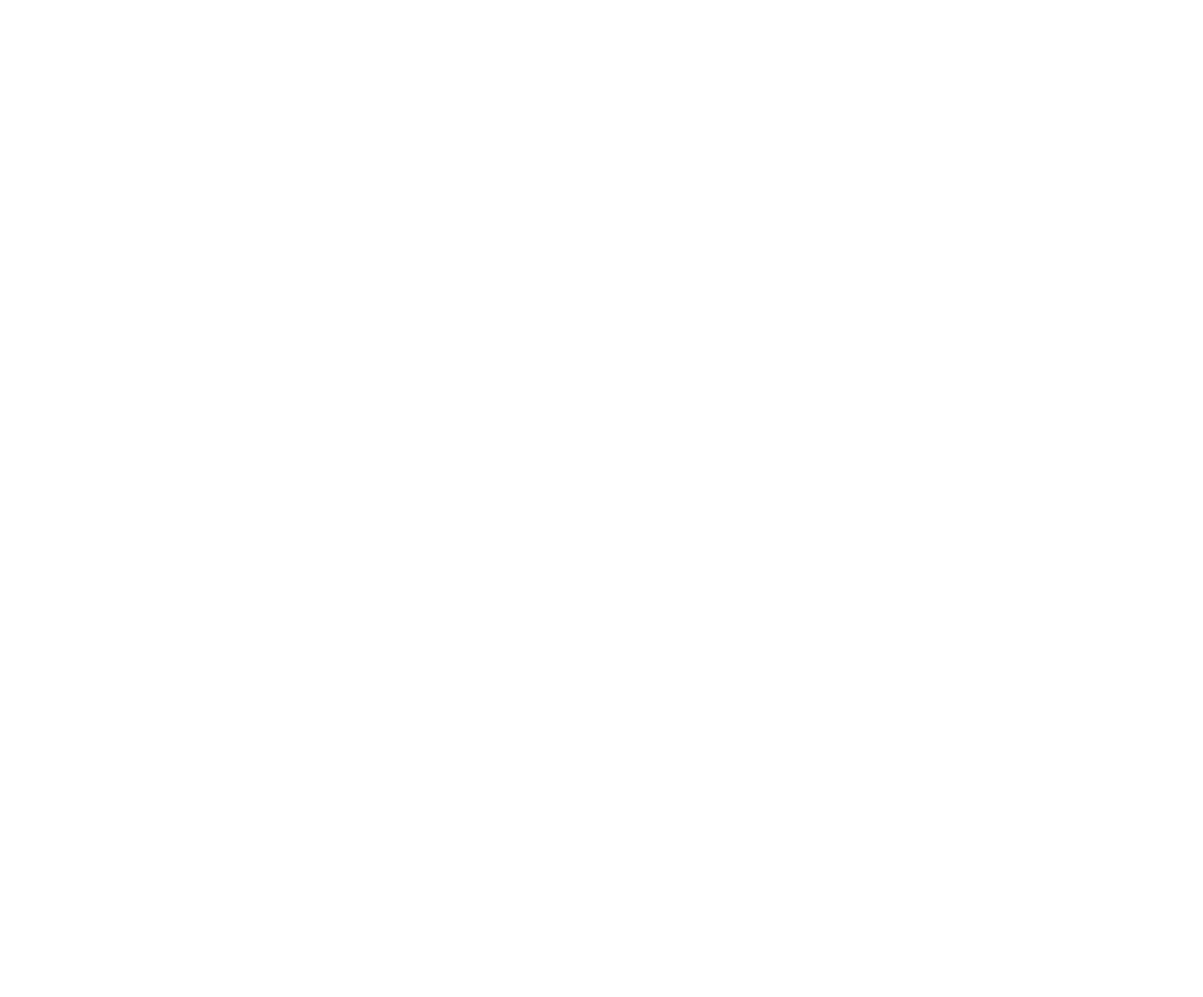
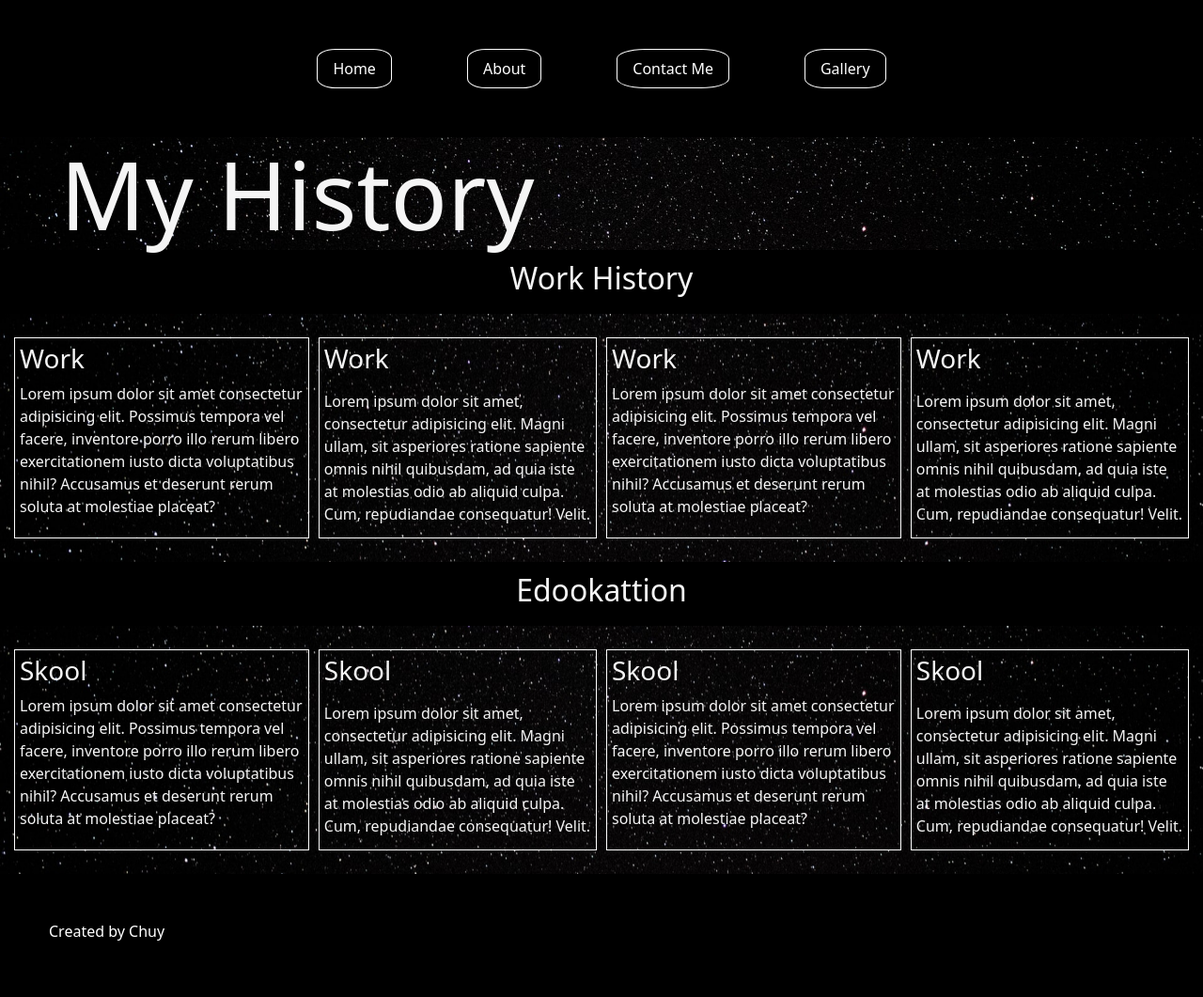
Before and after one commit to JesusAranda-Mata/CP-Portfolio, a plain HTML site: page resume/resumeIndex.html in a window 1280 px wide. Shown: the whole page at 94% size. Before the commit the page ends 800 px from the top, so only its background shows below. Drawn offline with nearby package versions, Linux system fonts and the light colour scheme.

Commit message:
second commit for resume

```diff
--- a/resume/resumeIndex.html
+++ b/resume/resumeIndex.html
@@ -0,0 +1,123 @@
+<!DOCTYPE html>
+<html lang="en">
+<head>
+    <meta charset="UTF-8">
+    <meta http-equiv="X-UA-Compatible" content="IE=edge">
+    <meta name="viewport" content="width=device-width, initial-scale=1.0">
+    <link rel="stylesheet" href="../cssReset.css">
+    <link href="https://cdn.jsdelivr.net/npm/bootstrap@5.0.1/dist/css/bootstrap.min.css" rel="stylesheet" integrity="sha384-+0n0xVW2eSR5OomGNYDnhzAbDsOXxcvSN1TPprVMTNDbiYZCxYbOOl7+AMvyTG2x" crossorigin="anonymous">
+    <link rel="stylesheet" href="../style.css">
+    <link rel="stylesheet" href="./resumeStyle.css">
+    <title>Resume</title>
+</head>
+<body>
+    <header>
+        <section class="nav-bar-section">
+            <ul class="nav justify-content-center">
+                <li class="nav-item">
+                <a class="nav-link" href="../index.html">Home</a>
+                </li>
+                <li class="nav-item">
+                <a class="nav-link" href="../about/about.html">About</a>
+                </li>
+                <li class="nav-item">
+                <a class="nav-link" href="#">Contact Me</a>
+                </li>
+                <li class="nav-item">
+                <a class="nav-link" href="#">Gallery</a>
+                </li>
+            </ul>
+        </section>
+    </header>
+    <section class="main">
+        <div class="parallax-window" data-parallax="scroll" data-image-src="../images/stars.jpg">
+            <div class="myself">
+                <h1>My History</h1>
+            </div>
+        </div>
+    </section>
+    <div class="h2-work">
+        <h2>Work History</h2>
+    </div>
+    <div class="parallax-window" data-parallax="scroll" data-image-src="../images/stars.jpg">
+    <section class="work">
+        <div class="W-flex">
+            <div class="h3-work">
+                <h3>Work</h3>
+            </div>
+            <div class="p-work">
+                <p>Lorem ipsum dolor sit amet consectetur adipisicing elit. Possimus tempora vel facere, inventore porro illo rerum libero exercitationem iusto dicta voluptatibus nihil? Accusamus et deserunt rerum soluta at molestiae placeat?</p>
+            </div>
+        </div>
+        <div class="W-flex">
+            <div class="h3-work">
+            <h3>Work</h3>
+            </div>
+            <div class="p-work">
+                    <p></p>Lorem ipsum dolor sit amet, consectetur adipisicing elit. Magni ullam, sit asperiores ratione sapiente omnis nihil quibusdam, ad quia iste at molestias odio ab aliquid culpa. Cum, repudiandae consequatur! Velit.
+            </div>
+        </div>
+        <div class="W-flex">
+            <div class="h3-work">
+                <h3>Work</h3>
+            </div>
+            <div class="p-work">
+                <p>Lorem ipsum dolor sit amet consectetur adipisicing elit. Possimus tempora vel facere, inventore porro illo rerum libero exercitationem iusto dicta voluptatibus nihil? Accusamus et deserunt rerum soluta at molestiae placeat?</p>
+            </div>
+        </div>
+        <div class="W-flex">
+            <div class="h3-work">
+            <h3>Work</h3>
+            </div>
+            <div class="p-work">
+                    <p></p>Lorem ipsum dolor sit amet, consectetur adipisicing elit. Magni ullam, sit asperiores ratione sapiente omnis nihil quibusdam, ad quia iste at molestias odio ab aliquid culpa. Cum, repudiandae consequatur! Velit.
+            </div>
+        </div>
+    </div>
+    </section>
+    <div class="h2-work">
+        <h2>Edookattion</h2>
+    </div>
+    <div class="parallax-window" data-parallax="scroll" data-image-src="../images/stars.jpg">
+    <section class="work">
+        <div class="W-flex">
+            <div class="h3-work">
+                <h3>Skool</h3>
+            </div>
+            <div class="p-work">
+                <p>Lorem ipsum dolor sit amet consectetur adipisicing elit. Possimus tempora vel facere, inventore porro illo rerum libero exercitationem iusto dicta voluptatibus nihil? Accusamus et deserunt rerum soluta at molestiae placeat?</p>
+            </div>
+        </div>
+        <div class="W-flex">
+            <div class="h3-work">
+            <h3>Skool</h3>
+            </div>
+            <div class="p-work">
+                    <p></p>Lorem ipsum dolor sit amet, consectetur adipisicing elit. Magni ullam, sit asperiores ratione sapiente omnis nihil quibusdam, ad quia iste at molestias odio ab aliquid culpa. Cum, repudiandae consequatur! Velit.
+            </div>
+        </div>
+        <div class="W-flex">
+            <div class="h3-work">
+                <h3>Skool</h3>
+            </div>
+            <div class="p-work">
+                <p>Lorem ipsum dolor sit amet consectetur adipisicing elit. Possimus tempora vel facere, inventore porro illo rerum libero exercitationem iusto dicta voluptatibus nihil? Accusamus et deserunt rerum soluta at molestiae placeat?</p>
+            </div>
+        </div>
+        <div class="W-flex">
+            <div class="h3-work">
+            <h3>Skool</h3>
+            </div>
+            <div class="p-work">
+                    <p></p>Lorem ipsum dolor sit amet, consectetur adipisicing elit. Magni ullam, sit asperiores ratione sapiente omnis nihil quibusdam, ad quia iste at molestias odio ab aliquid culpa. Cum, repudiandae consequatur! Velit.
+            </div>
+        </div>
+    </div>
+    </section>
+    <footer class="footer">
+        <h6>Created by Chuy</h6>
+    </footer>
+    <script src="https://ajax.googleapis.com/ajax/libs/jquery/1.11.0/jquery.min.js"></script>
+    <script src="../parallax.js-1.5.0/parallax.js"></script>
+</body>
+</html>
--- a/resume/resumeStyle.css
+++ b/resume/resumeStyle.css
@@ -0,0 +1,45 @@
+.myself h1 {
+    margin: 0;
+    padding-left: 5%;
+    animation: 1.5s ease-out 0s 1 h1;
+}
+
+@keyframes  h1 {
+    0% {
+        transform: translateX(2000%);
+      }
+      100% {
+        transform: translateX(0);
+      }
+    }
+
+.h2-work {
+    border: 1px solid black;
+    display: flex;
+    align-items: center;
+    justify-content: center;
+    padding: 10px;
+    color: whitesmoke;
+    background-color: black;
+    background-position: center;
+}
+
+.work {
+    display: flex;
+    flex-direction: row;
+    color: whitesmoke;
+    justify-content: space-between;
+    padding: 20px 10px;
+}
+
+@media (max-width: 600px) {
+    .work {
+        flex-direction: column;
+    }
+}
+
+.work .W-flex {
+    border: 1px solid white;
+    padding: 5px;
+    margin: 5px;
+}
```
Also changed, not shown: about/about.html (+1 -1 lines), index.html (+1 -1 lines).
